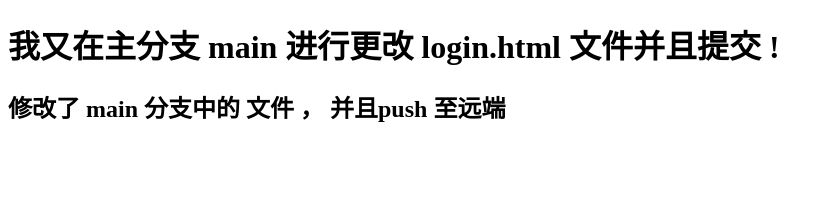
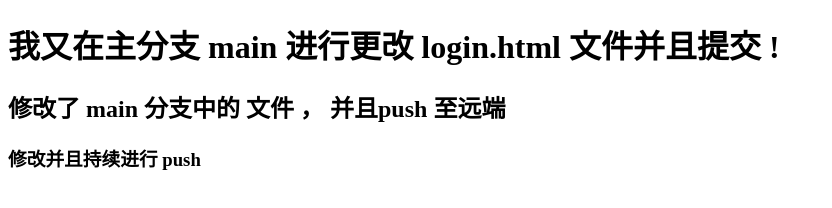
Before and after one commit to PolarisCChen/GitHub_SSHTesting, a plain HTML site: page index.html in a window 1280 px wide. Shown: the whole page, without its empty margins (0-832 px from the left). Drawn offline with Linux system fonts and the light colour scheme.

Commit message:
持续修改并push to Github

```diff
--- a/index.html
+++ b/index.html
@@ -8,5 +8,7 @@
 <body>
     <h1> 我又在主分支 main 进行更改 login.html 文件并且提交 ! </h1>
     <h2> 修改了 main 分支中的 文件 ， 并且push 至远端</h2>
+
+    <h3>修改并且持续进行 push</h3>
 </body>
 </html>
```
